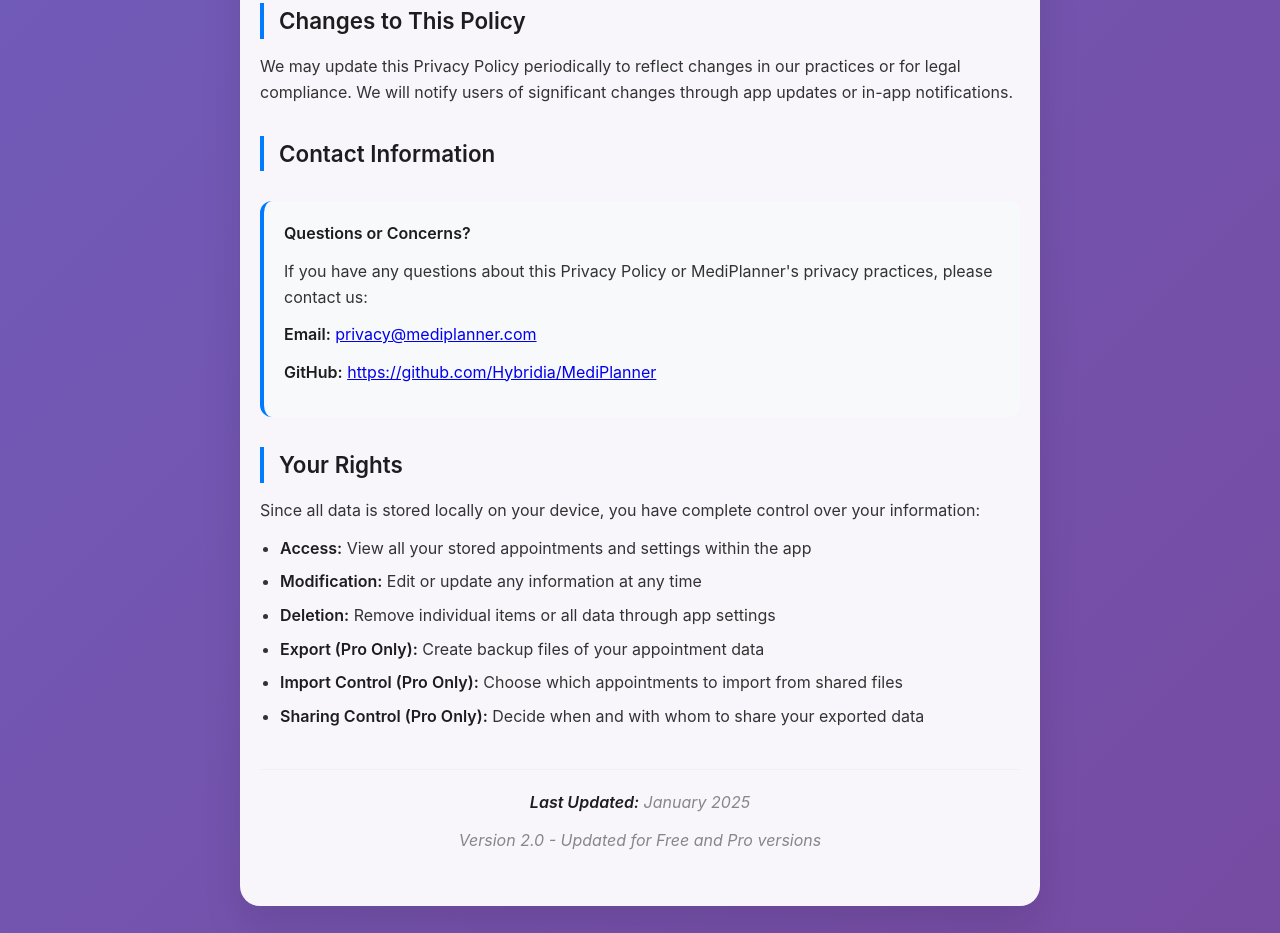
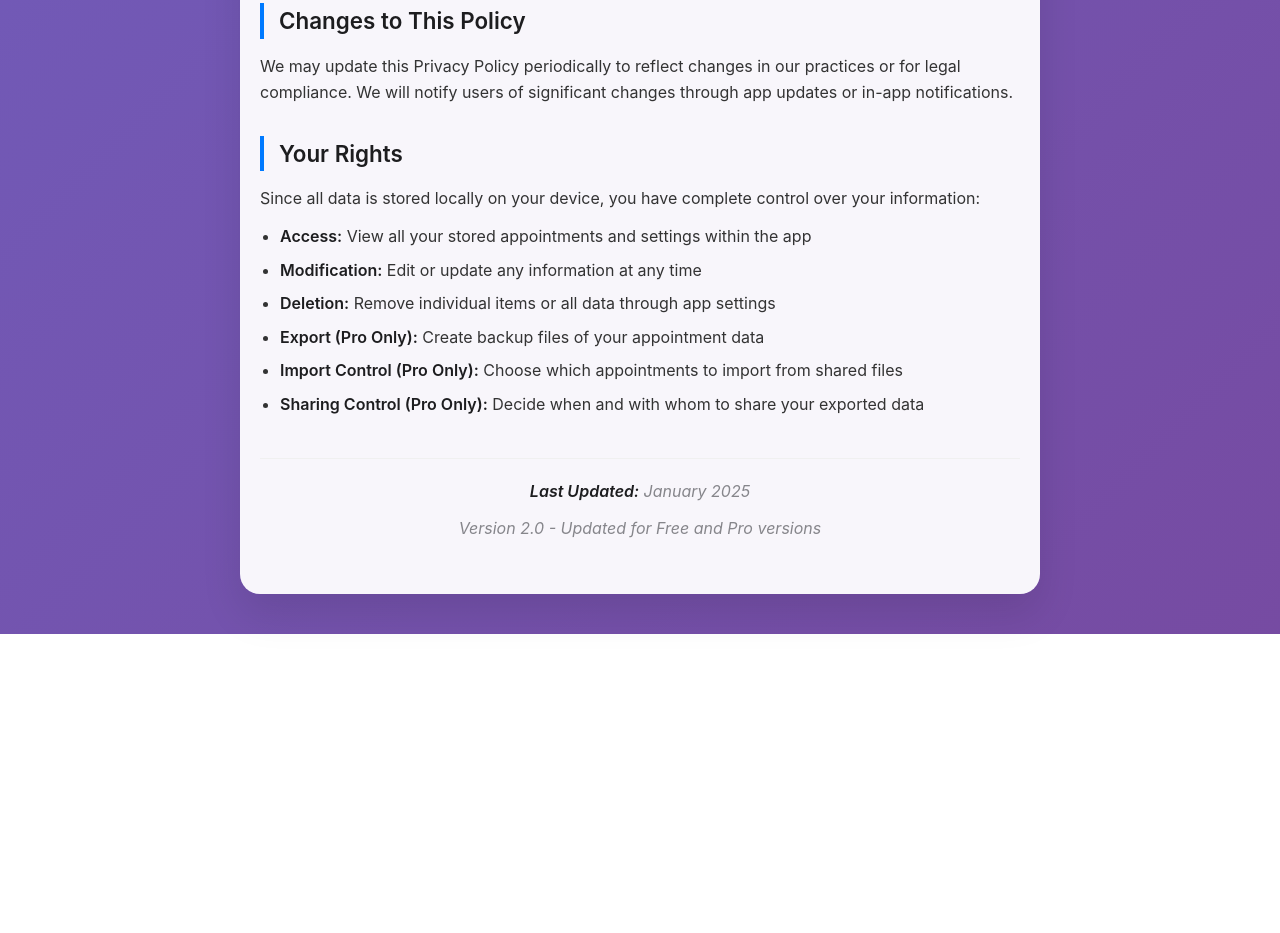
Before and after one commit to Hybridia/MediPlanner, a plain HTML site: page index.html in a window 1280 px wide. Shown: the part 4975-5908 px from the top of the page. After the commit the page ends 5609 px from the top, so only its background shows below. Drawn offline with Linux system fonts and the light colour scheme.

Commit message:
Update index.html

```diff
--- a/index.html
+++ b/index.html
@@ -322,13 +322,6 @@
         <h2>Changes to This Policy</h2>
         <p>We may update this Privacy Policy periodically to reflect changes in our practices or for legal compliance. We will notify users of significant changes through app updates or in-app notifications.</p>
 
-        <h2>Contact Information</h2>
-        <div class="contact-info">
-            <p><strong>Questions or Concerns?</strong></p>
-            <p>If you have any questions about this Privacy Policy or MediPlanner's privacy practices, please contact us:</p>
-            <p><strong>Email:</strong> <a href="mailto:privacy@mediplanner.com">privacy@mediplanner.com</a></p>
-            <p><strong>GitHub:</strong> <a href="https://github.com/Hybridia/MediPlanner">https://github.com/Hybridia/MediPlanner</a></p>
-        </div>
 
         <h2>Your Rights</h2>
         <p>Since all data is stored locally on your device, you have complete control over your information:</p>
```
